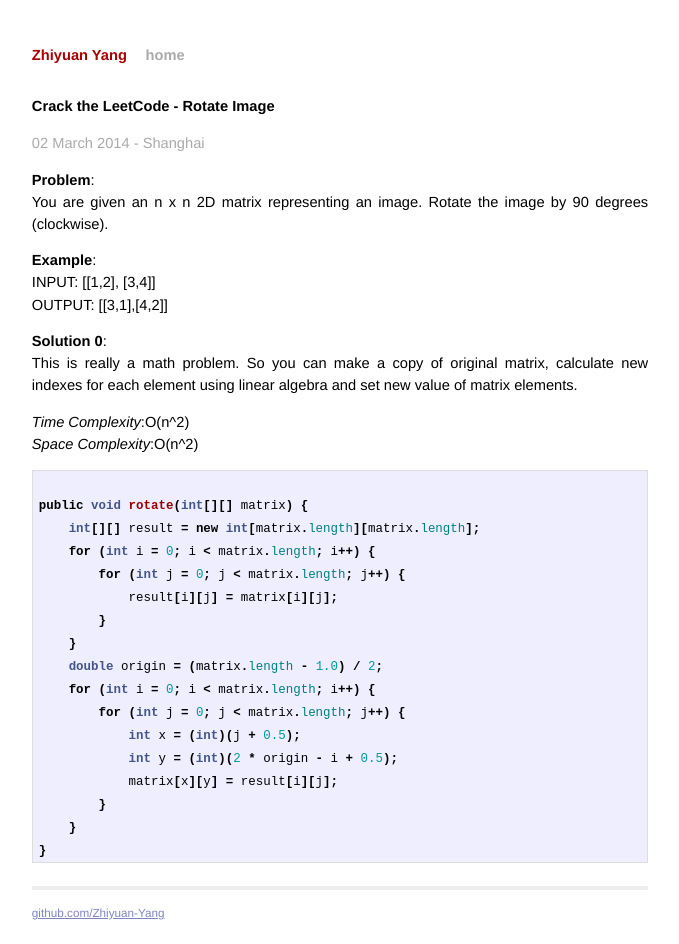
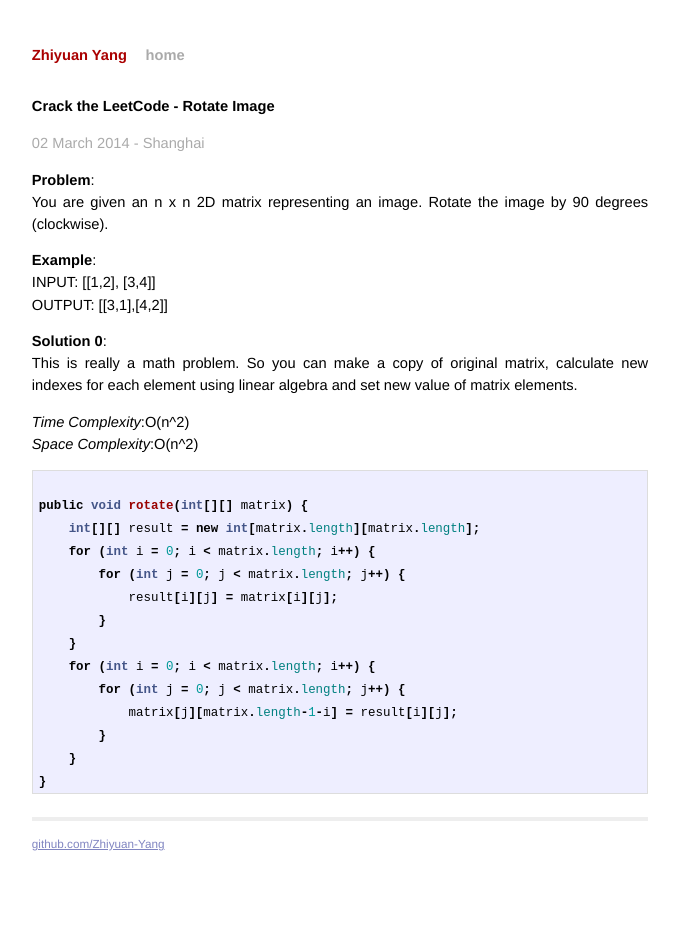
Before and after one commit to BugYang/LeetCode, a Jekyll site: the page built from _posts/2014-03-02-crack-the-leetcode-rotate-image.md, in a window 1280 px wide. Shown: the whole page, without its empty margins (300-979 px from the left). Built offline with Jekyll 4.4.1, drawn with Linux system fonts in a browser that asks for light colours; Markdown is read by kramdown in place of the engine named in the settings.

Commit message:
refact code in rotate image article

```diff
--- a/_posts/2014-03-02-crack-the-leetcode-rotate-image.md
+++ b/_posts/2014-03-02-crack-the-leetcode-rotate-image.md
@@ -29,12 +29,9 @@ public void rotate(int[][] matrix) {
             result[i][j] = matrix[i][j];
         }
     }
-    double origin = (matrix.length - 1.0) / 2;
     for (int i = 0; i < matrix.length; i++) {
         for (int j = 0; j < matrix.length; j++) {
-            int x = (int)(j + 0.5);
-            int y = (int)(2 * origin - i + 0.5);
-            matrix[x][y] = result[i][j];
+            matrix[j][matrix.length-1-i] = result[i][j];
         }
     }
 }
```
